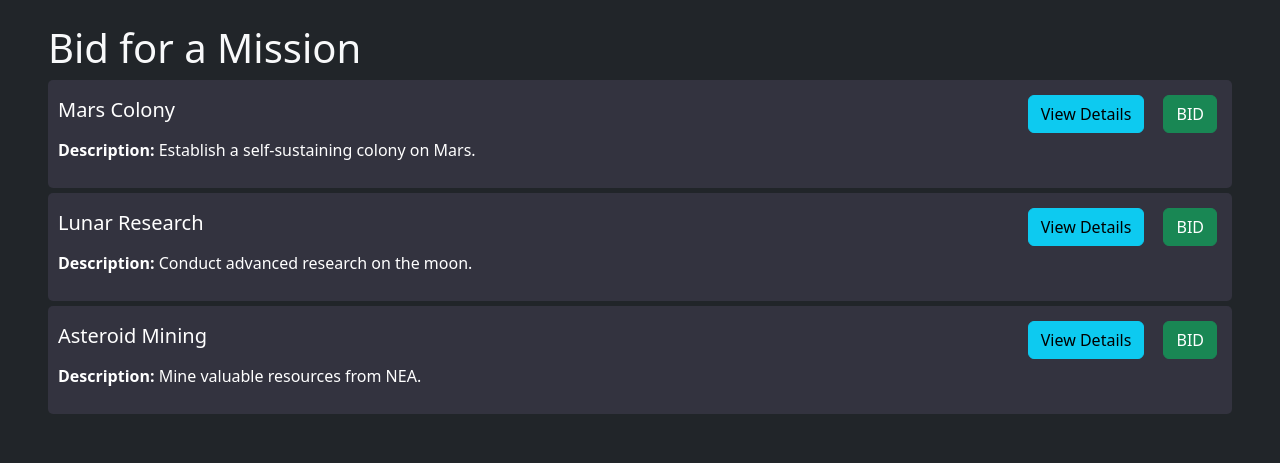
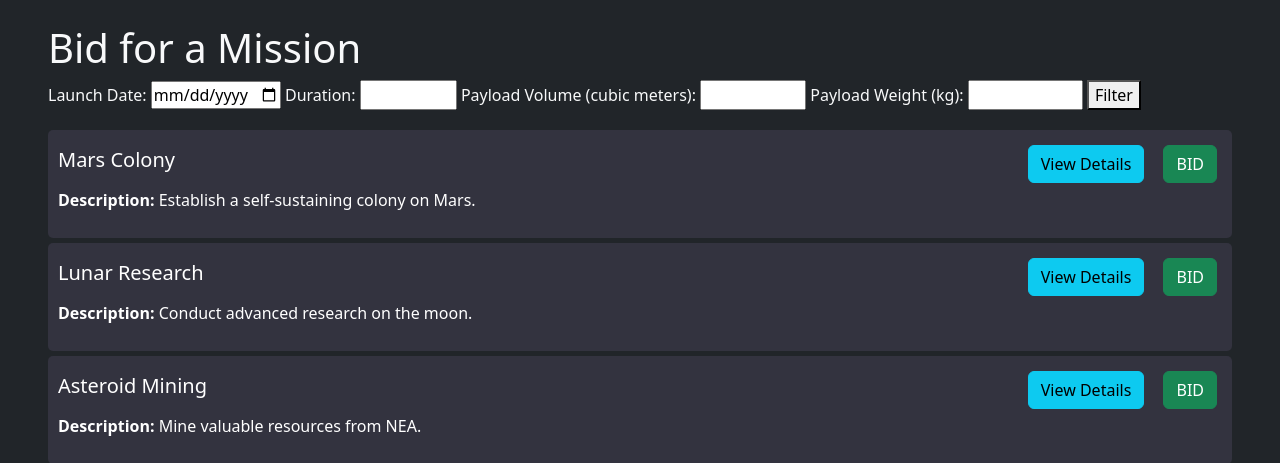
Before and after one commit to ali-tunahan/KASAD-Space-Mission-Planner, a Flask app: page /bid_for_mission in a window 1280 px wide. Shown: the part 56-519 px from the top of the page. Run offline with Flask 3, Linux system fonts and the light colour scheme; a user stored in the database is signed in; data comes from the database, SQL or seed files in the repository; data that the repository does not hold is empty; some libraries are stand-ins or nearby versions.

Commit message:
Filter for the missions page

```diff
--- a/app/app.py
+++ b/app/app.py
@@ -491,42 +491,49 @@ def assignTrainings():
 
 @app.route("/bid_for_mission", methods=["GET", "POST"])
 def bidForMission():
-    redirect_if_not_logged_in = check_logged_in()
-    redirect_if_not_company = company_pageguard()
+    cursor = mysql.connection.cursor(MySQLdb.cursors.DictCursor)
 
-    if redirect_if_not_logged_in or redirect_if_not_company:
-        return redirect_if_not_logged_in
+    if request.method == "GET":
+        # Fetch min and max values for filters
+        cursor.execute("SELECT MIN(launch_date) as min_date, MAX(launch_date) as max_date FROM Mission")
+        launch_date_range = cursor.fetchone()
 
-    cursor = mysql.connection.cursor(MySQLdb.cursors.DictCursor)
-    if request.method == "GET":
-        cursor.execute("""
-        SELECT M.mission_id, M.title, M.description, M.launch_date, M.payload_volume, M.payload_weight, M.duration,
-               B.bidder_id, C.id AS company_id, C.name AS company_name
-        FROM Mission M
-        LEFT JOIN Mission_Accepted_Bid MAB ON M.mission_id = MAB.mission_id
-        LEFT JOIN Bid B ON MAB.bid_id = B.bid_id
-        LEFT JOIN Bidder BD ON B.bidder_id = BD.id
-        LEFT JOIN Company C ON BD.id = C.id
-        """)
+        cursor.execute("SELECT MIN(duration) as min_duration, MAX(duration) as max_duration FROM Mission")
+        duration_range = cursor.fetchone()
+
+        cursor.execute("SELECT MIN(payload_volume) as min_volume, MAX(payload_volume) as max_volume FROM Mission")
+        volume_range = cursor.fetchone()
+
+        cursor.execute("SELECT MIN(payload_weight) as min_weight, MAX(payload_weight) as max_weight FROM Mission")
+        weight_range = cursor.fetchone()
+
+        # Prepare query based on filters
+        filter_params = request.args
+        query = "SELECT * FROM Mission WHERE 1=1"
+        params = []
+
+        if 'launch_date' in filter_params and filter_params['launch_date']:
+            query += " AND launch_date = %s"
+            params.append(filter_params['launch_date'])
+        if 'duration' in filter_params and filter_params['duration']:
+            query += " AND duration <= %s"
+            params.append(filter_params['duration'])
+        if 'volume' in filter_params and filter_params['volume']:
+            query += " AND payload_volume <= %s"
+            params.append(filter_params['volume'])
+        if 'weight' in filter_params and filter_params['weight']:
+            query += " AND payload_weight <= %s"
+            params.append(filter_params['weight'])
+
+        cursor.execute(query, params)
         missions = cursor.fetchall()
-        for mission in missions:
-            if mission['launch_date']:
-                mission['launch_date'] = mission['launch_date'].strftime('%Y-%m-%d')
 
-        # Assuming you also want to list astronauts for bidding, ensure you fetch them correctly
-        company_id = session.get('company_id')  # Assumes you store company_id in session upon login
-        cursor.execute("SELECT * FROM Astronaut WHERE company_id = %s", (company_id,))
-        astronauts = cursor.fetchall()
-
-        return render_template("bid_for_mission.html", missions=missions, astronauts=astronauts)
+        return render_template("bid_for_mission.html", missions=missions, launch_date_range=launch_date_range, duration_range=duration_range, volume_range=volume_range, weight_range=weight_range)
 
     elif request.method == "POST":
         mission_id = request.form.get("mission_id")
         bid_amount = request.form.get("bid_amount")
         astronaut_ids = request.form.getlist("astronaut_ids")
-
-        # Debug print to check mission_id
-        print("Mission ID received:", mission_id)
 
         try:
             bid_amount = float(bid_amount)
@@ -546,7 +553,6 @@ def bidForMission():
         except ValueError:
             flash("Invalid bid amount. Please enter a valid number.", "error")
             return redirect(url_for("bidForMission"))
-
 
 @app.route("/view_bids", methods=["GET", "POST"])
 def viewBids():
--- a/app/templates/bid_for_mission.html
+++ b/app/templates/bid_for_mission.html
@@ -43,6 +43,24 @@
 
 <div class="container-fluid py-4 px-5">
     <h1>Bid for a Mission</h1>
+
+    <!-- Filter Form -->
+    <form method="GET" action="{{ url_for('bidForMission') }}">
+        <label for="launch_date">Launch Date:</label>
+        <input type="date" id="launch_date" name="launch_date" min="{{ launch_date_range.min_date }}" max="{{ launch_date_range.max_date }}">
+
+        <label for="duration">Duration:</label>
+        <input type="number" id="duration" name="duration" min="{{ duration_range.min_duration }}" max="{{ duration_range.max_duration }}">
+
+        <label for="volume">Payload Volume (cubic meters):</label>
+        <input type="number" id="volume" name="volume" min="{{ volume_range.min_volume }}" max="{{ volume_range.max_volume }}">
+
+        <label for="weight">Payload Weight (kg):</label>
+        <input type="number" id="weight" name="weight" min="{{ weight_range.min_weight }}" max="{{ weight_range.max_weight }}">
+
+        <button type="submit">Filter</button>
+    </form>
+
     {% for mission in missions %}
     <div class="mission-item">
       <div class="button-row">
```
Lines whose indentation alone changed are shown as unchanged.
